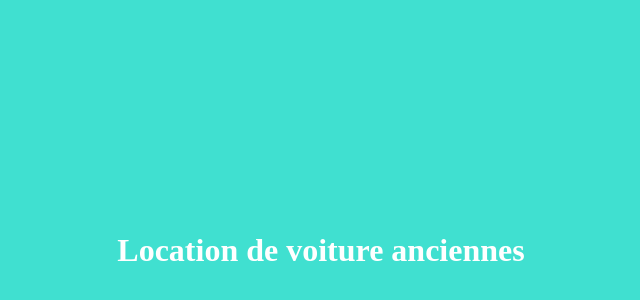
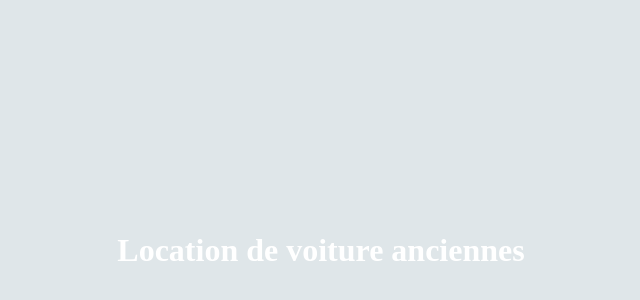
Before and after one commit to Manou-02/location-voiture, a plain HTML site: page index.html in a window 1280 px wide. Shown: the part 42-342 px from the top of the page, without its empty margins (319-959 px from the left). Drawn offline with Linux system fonts and the light colour scheme.

Commit message:
Modification de la couleur de fond

```diff
--- a/index.html
+++ b/index.html
@@ -6,7 +6,7 @@
     <title>Document</title>
     <style>
         body{
-            background-color: turquoise;
+            background-color: #dfe6e9;
         }
         .titre{
             text-align: center;
```
